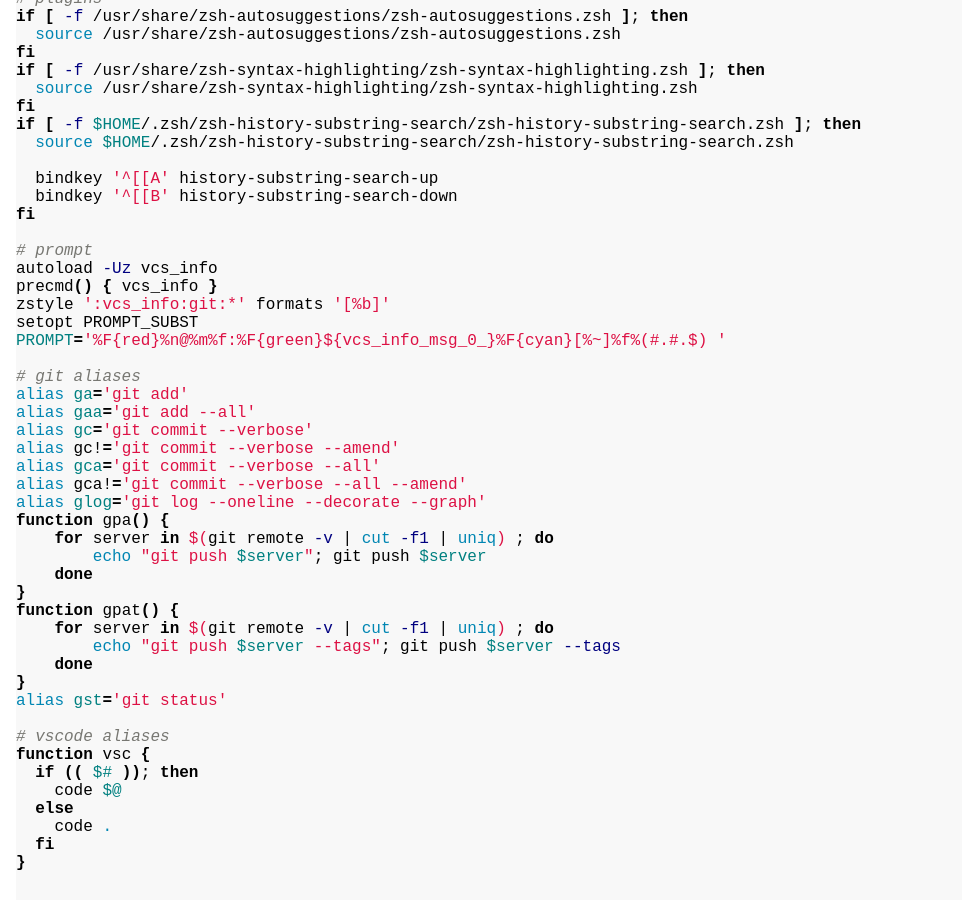
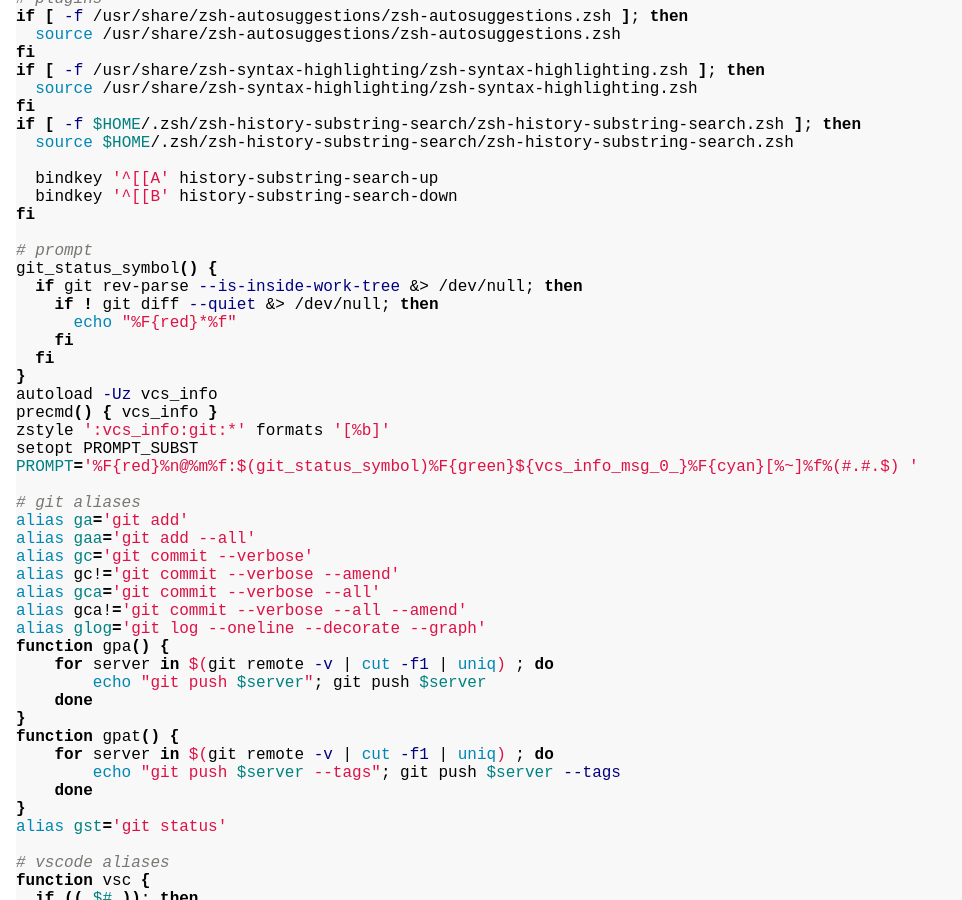
Before and after one commit to fsa/site, a Jekyll site: the page built from _posts/2025-10-03-zsh.md, in a window 1280 px wide and 900 px high, scrolled down 4234 px. Shown: the whole window, without its empty margins (0-962 px from the left). Built offline with Jekyll 4.4.1, drawn with Linux system fonts in a browser that asks for light colours.

Commit message:
К предыдущему коммиту

```diff
--- a/_posts/2025-10-03-zsh.md
+++ b/_posts/2025-10-03-zsh.md
@@ -202,11 +202,18 @@ if [ -f $HOME/.zsh/zsh-history-substring-search/zsh-history-substring-search.zsh
 fi
 
 # prompt
+git_status_symbol() {
+  if git rev-parse --is-inside-work-tree &> /dev/null; then
+    if ! git diff --quiet &> /dev/null; then
+      echo "%F{red}*%f"
+    fi
+  fi
+}
 autoload -Uz vcs_info
 precmd() { vcs_info }
 zstyle ':vcs_info:git:*' formats '[%b]'
 setopt PROMPT_SUBST
-PROMPT='%F{red}%n@%m%f:%F{green}${vcs_info_msg_0_}%F{cyan}[%~]%f%(#.#.$) '
+PROMPT='%F{red}%n@%m%f:$(git_status_symbol)%F{green}${vcs_info_msg_0_}%F{cyan}[%~]%f%(#.#.$) '
 
 # git aliases
 alias ga='git add'
```
